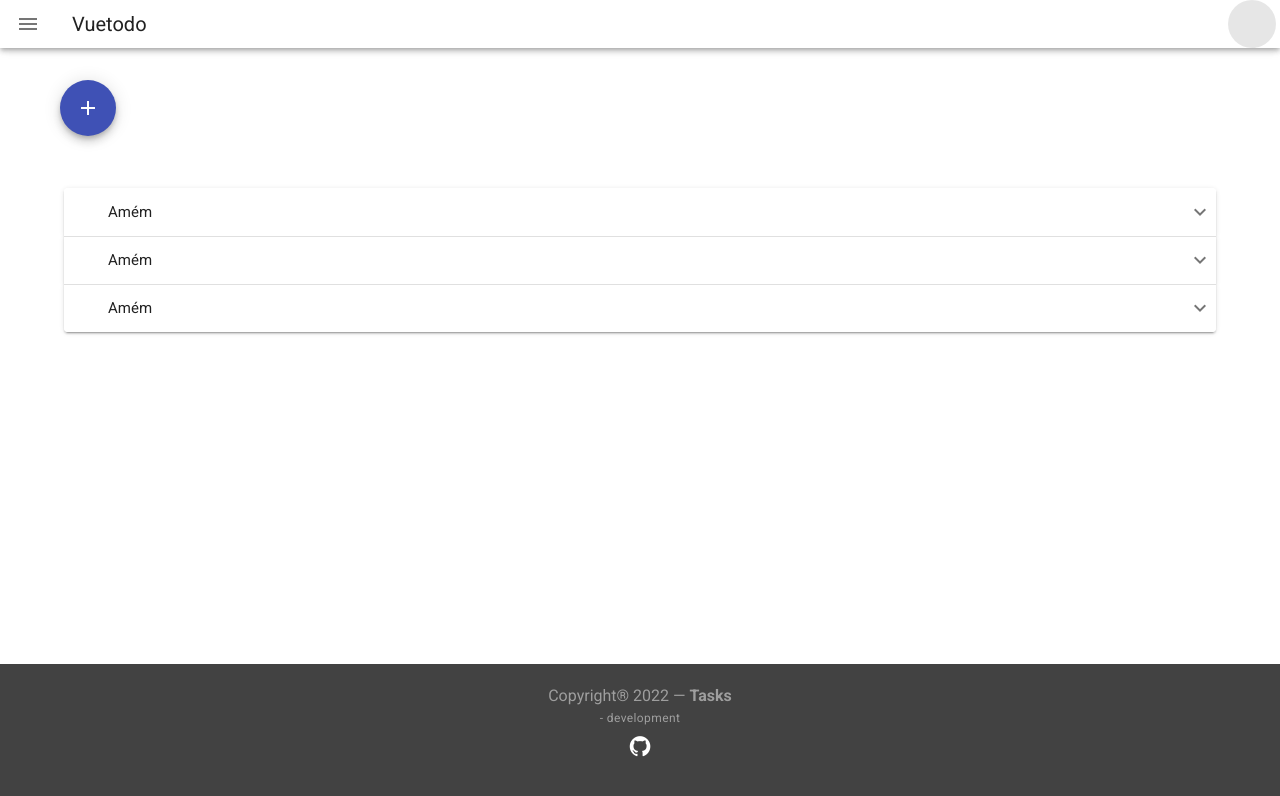
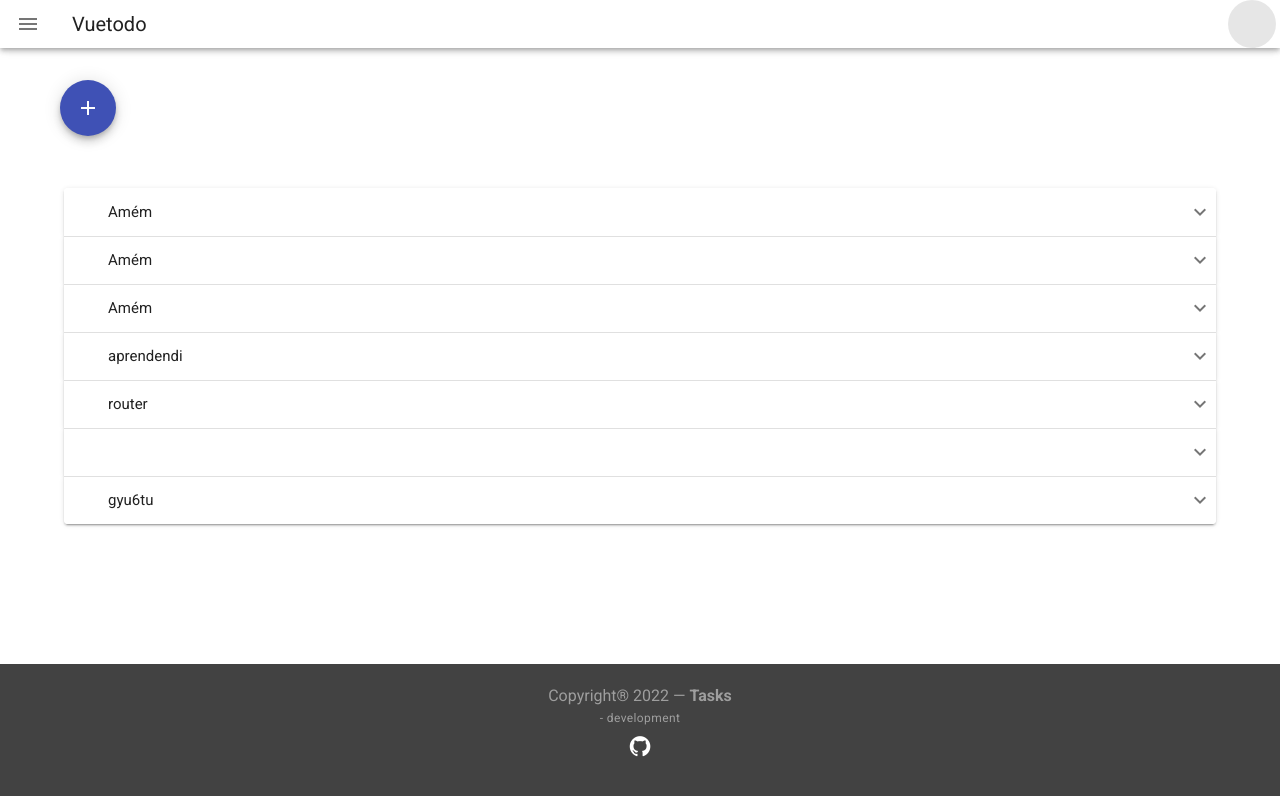
Before and after one commit to ClaraSantosmf/ToDoVuetify, a Vue app: page /tasks in a window 1280 px wide. Shown: the top 796 px of the page. Built offline with nearby package versions, Linux system fonts and the light colour scheme; data requests are answered from the project's data file.

Commit message:
Post Funciona | falta arrumar as tags

```diff
--- a/src/api/mock/db.json
+++ b/src/api/mock/db.json
@@ -34,6 +34,45 @@
       "dueTo": "2022-09-05",
       "isShow": false,
       "id": 16
+    },
+    {
+      "id": 17,
+      "title": "aprendendi",
+      "dueTo": "2022-09-07",
+      "project": [
+        "Back-end",
+        "Dev-ops"
+      ],
+      "usuario": "",
+      "isShow": false
+    },
+    {
+      "id": 18,
+      "title": "router ",
+      "dueTo": "2022-09-13",
+      "project": [
+        "Back-end"
+      ],
+      "usuario": "",
+      "isShow": false
+    },
+    {
+      "id": 19,
+      "title": "",
+      "dueTo": "",
+      "project": [],
+      "usuario": "",
+      "isShow": false
+    },
+    {
+      "id": 20,
+      "title": "gyu6tu",
+      "dueTo": "",
+      "project": [
+        "Front-end"
+      ],
+      "usuario": "",
+      "isShow": false
     }
   ]
 }
--- a/src/views/TasksListView.vue
+++ b/src/views/TasksListView.vue
@@ -5,7 +5,7 @@
       fab
       dark
       color="indigo"
-
+      @click="$router.push('/adicionar')"
     >
       <v-icon dark>
         mdi-plus
@@ -18,7 +18,7 @@
         <v-expansion-panel-header class='ml-5'> {{ tarefa.title }} </v-expansion-panel-header>
         <v-expansion-panel-content>
           <v-container>
-            <v-row no-gutters justify="space-between ">
+            <v-row no-gutters>
       <v-col
         cols="12"
         sm="12"
@@ -46,7 +46,6 @@
       >
 
     <v-checkbox
-              v-model="ex4"
               color=deep-purple lighten-4
               value="indigo"
               hide-details
--- a/src/views/addTaskView.vue
+++ b/src/views/addTaskView.vue
@@ -4,16 +4,16 @@
     max-width="344"
     outlined>
   <v-text-field
-            v-model="message4"
+            v-model="task.title"
             label="Add Task"
             outlined
             clearable
           ></v-text-field>
 
           <v-combobox
-          v-model="select"
+          v-model="task.project"
           :items="items"
-          label="Tipo de projeto"
+          label="Projeto"
           multiple
           chips
         > </v-combobox>
@@ -21,15 +21,15 @@
         ref="menu"
         v-model="menu"
         :close-on-content-click="false"
-        :return-value.sync="date"
+        :return-value.sync="task.dueTo"
         transition="scale-transition"
         offset-y
         min-width="auto"
       >
         <template v-slot:activator="{ on, attrs }">
           <v-text-field
-            v-model="date"
-            label="Data de entrega"
+            v-model="task.dueTo"
+            label="Picker in menu"
             prepend-icon="mdi-calendar"
             readonly
             v-bind="attrs"
@@ -37,7 +37,7 @@
           ></v-text-field>
         </template>
         <v-date-picker
-          v-model="date"
+          v-model="task.dueTo"
           no-title
           scrollable
         >
@@ -52,13 +52,14 @@
           <v-btn
             text
             color="primary"
-            @click="$refs.menu.save(date)"
+            @click="$refs.menu.save(task.dueTo)"
           >
             OK
           </v-btn>
         </v-date-picker>
       </v-menu>
       <v-btn
+      v-on:click="post()"
       class="ma-2"
       outlined
       color="indigo"
@@ -69,17 +70,32 @@
 </template>
 
 <script>
+import axios from "axios";
 export default {
     data () {
       return {
-        select: [],
         items: [
           'Front-end',
           'Back-end',
           'Dev-ops',
         ],
+        task: {
+      "id": '',
+      "title":'',
+      "dueTo": '',
+      "project": [],
+      "usuario": '',
+      isShow:false,
+    },
       }
     },
+    methods:{
+    async post(){
+        const task = this.task
+        await axios.post('http://localhost:3000/tasks',task)
+        this.$router.push({ name: "taskList" });
+  },
+}
 
 }
 </script>
```
